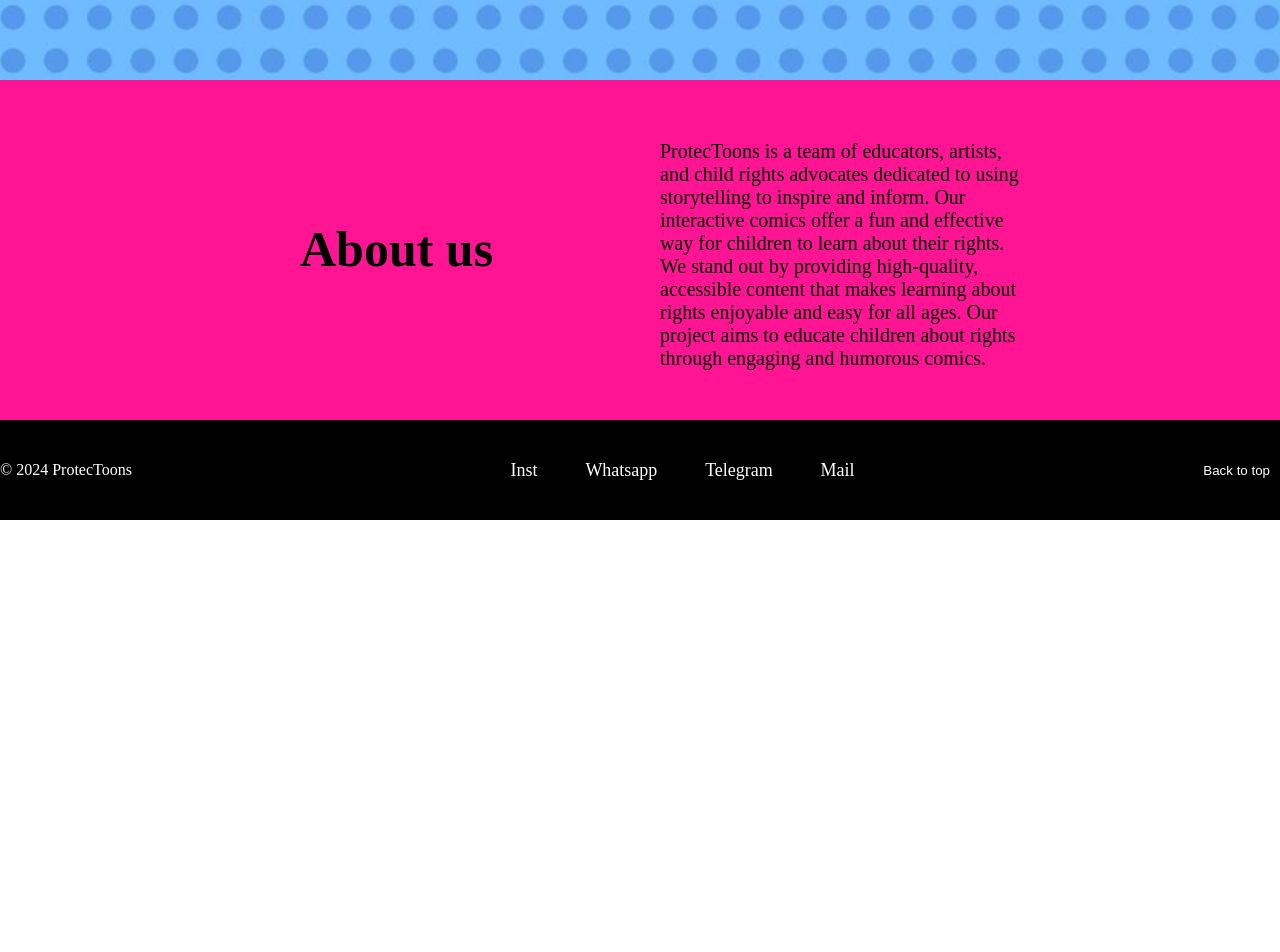
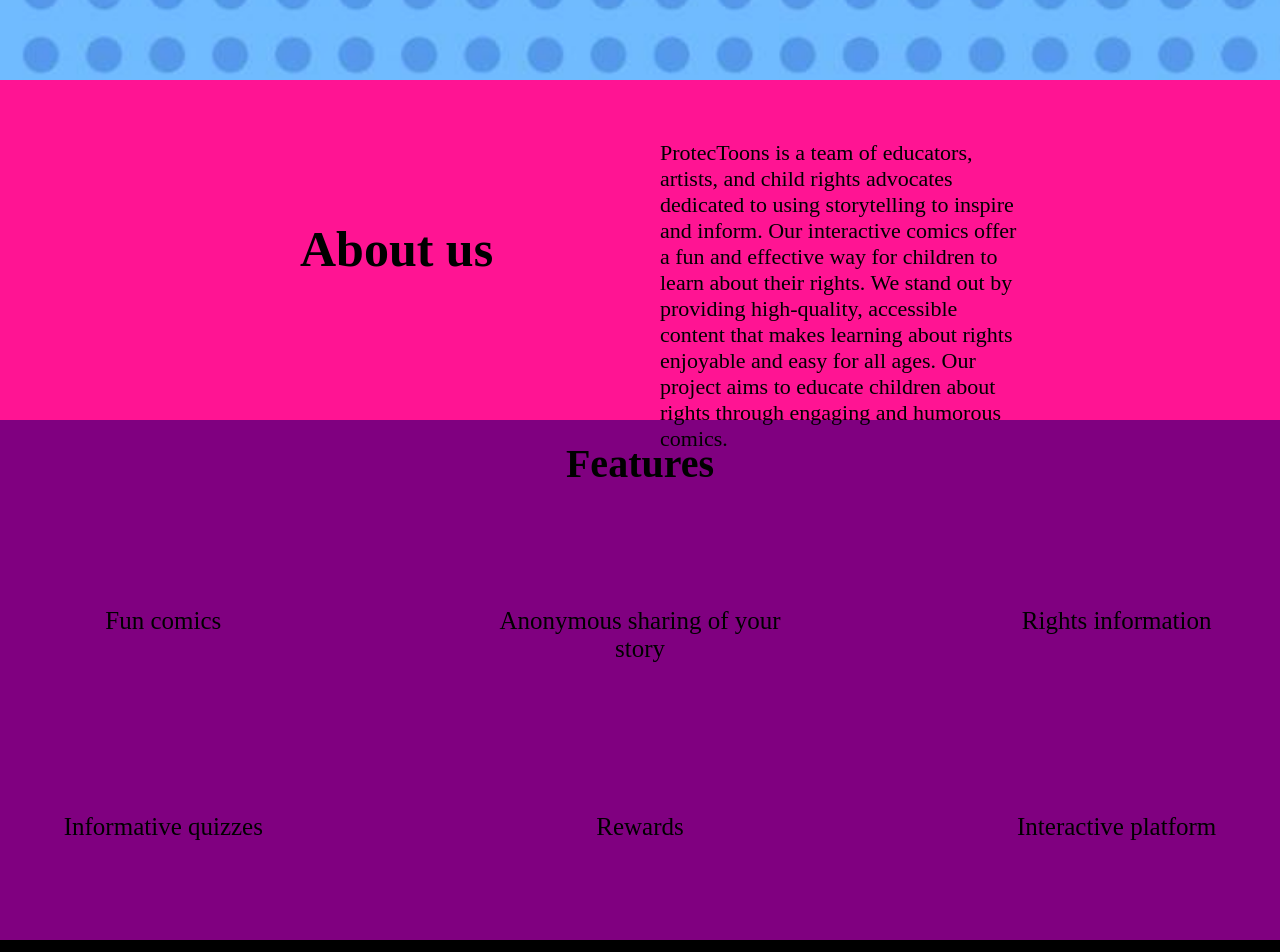
Before and after one commit to zvezdd/protectoons, a React (Create React App) app: page / in a window 1280 px wide. Shown: the part 615-1567 px from the top of the page. Before the commit the page ends 1135 px from the top, so only its background shows below. Built offline with nearby package versions, Linux system fonts and the light colour scheme.

Commit message:
features block

```diff
--- a/src/components/Info/Info.css
+++ b/src/components/Info/Info.css
@@ -1,7 +1,7 @@
 .about-us {
     display: flex;
-    align-items: flex-start; /* Поднимает описание выше */
-    justify-content: flex-start; /* Оставляет заголовок и описание слева */
+    align-items: flex-start;
+    justify-content: flex-start;
     padding: 20px;
     text-align: left;
     background-color: deeppink;
@@ -18,12 +18,44 @@
   }
 
   .desc {
-    font-size: 20px;
+    font-size: 22px;
     font-weight: 100;
     flex: 1;
     margin-top: 5vh;
-    margin-bottom: 5vh;
+    margin-bottom: 7vh;
     margin-right: 30vh;
-    max-width: 400px;
+    max-width: 800px;
     color: black;
   }
+
+
+  .features {
+    height: 500px;
+    background-color: purple;
+    display: flex;
+    flex-direction: column;
+    align-items: center;
+    padding-top: 20px;
+  }
+
+  .features .h1 {
+    color: black;
+    font-weight: 600;
+    font-size: 40px;
+    margin-bottom: 120px; /* Увеличивает отступ между заголовком и остальными элементами */
+  }
+
+  .rewards {
+    display: grid;
+    grid-template-columns: repeat(3, 1fr);
+    gap: 150px; /* Увеличивает отступы между элементами */
+    width: 100%; /* Растягивает контейнер для равномерного распределения колонок */
+    justify-items: center; /* Центрирует элементы внутри колонок */
+  }
+
+  .rewards span {
+    color: black;
+    font-weight: 400;
+    font-size: 25px;
+    text-align: center;
+  }
--- a/src/components/Info/Info.jsx
+++ b/src/components/Info/Info.jsx
@@ -1,13 +1,32 @@
-import React from 'react'
-import './Info.css'
+import React from "react";
+import "./Info.css";
 
 export default function Info() {
   return (
     <div>
-        <div className="about-us">
-            <span className='us'>About us</span>
-            <span className='desc'>ProtecToons is a team of educators, artists, and child rights advocates dedicated to using storytelling to inspire and inform. Our interactive comics offer a fun and effective way for children to learn about their rights. We stand out by providing high-quality, accessible content that makes learning about rights enjoyable and easy for all ages. Our project aims to educate children about rights through engaging and humorous comics.</span>
+      <div className="about-us">
+        <span className="us">About us</span>
+        <span className="desc">
+          ProtecToons is a team of educators, artists, and child rights
+          advocates dedicated to using storytelling to inspire and inform. Our
+          interactive comics offer a fun and effective way for children to learn
+          about their rights. We stand out by providing high-quality, accessible
+          content that makes learning about rights enjoyable and easy for all
+          ages. Our project aims to educate children about rights through
+          engaging and humorous comics.
+        </span>
+      </div>
+      <div className="features">
+        <span className="h1">Features</span>
+        <div className="rewards">
+          <span>Fun comics</span>
+          <span>Anonymous sharing of your story</span>
+          <span>Rights information</span>
+          <span>Informative quizzes</span>
+          <span>Rewards</span>
+          <span>Interactive platform</span>
         </div>
+      </div>
     </div>
-  )
+  );
 }
```
